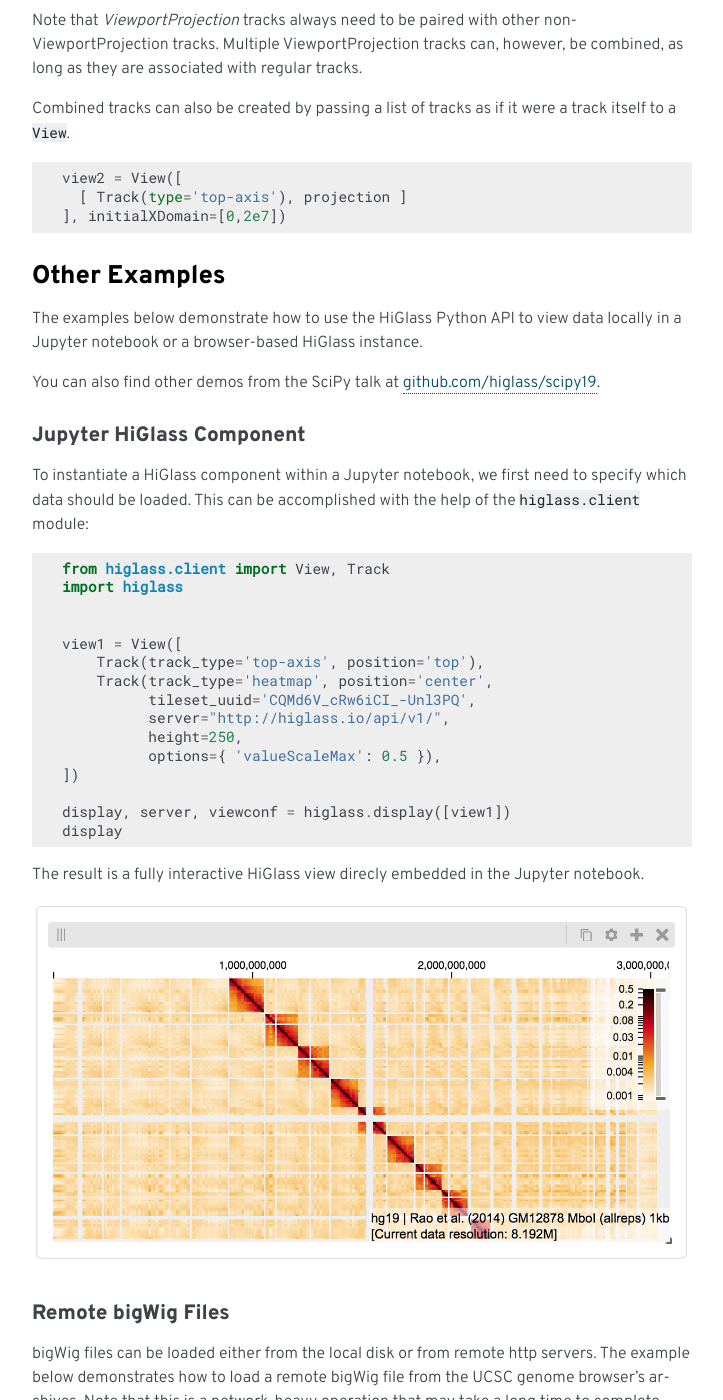
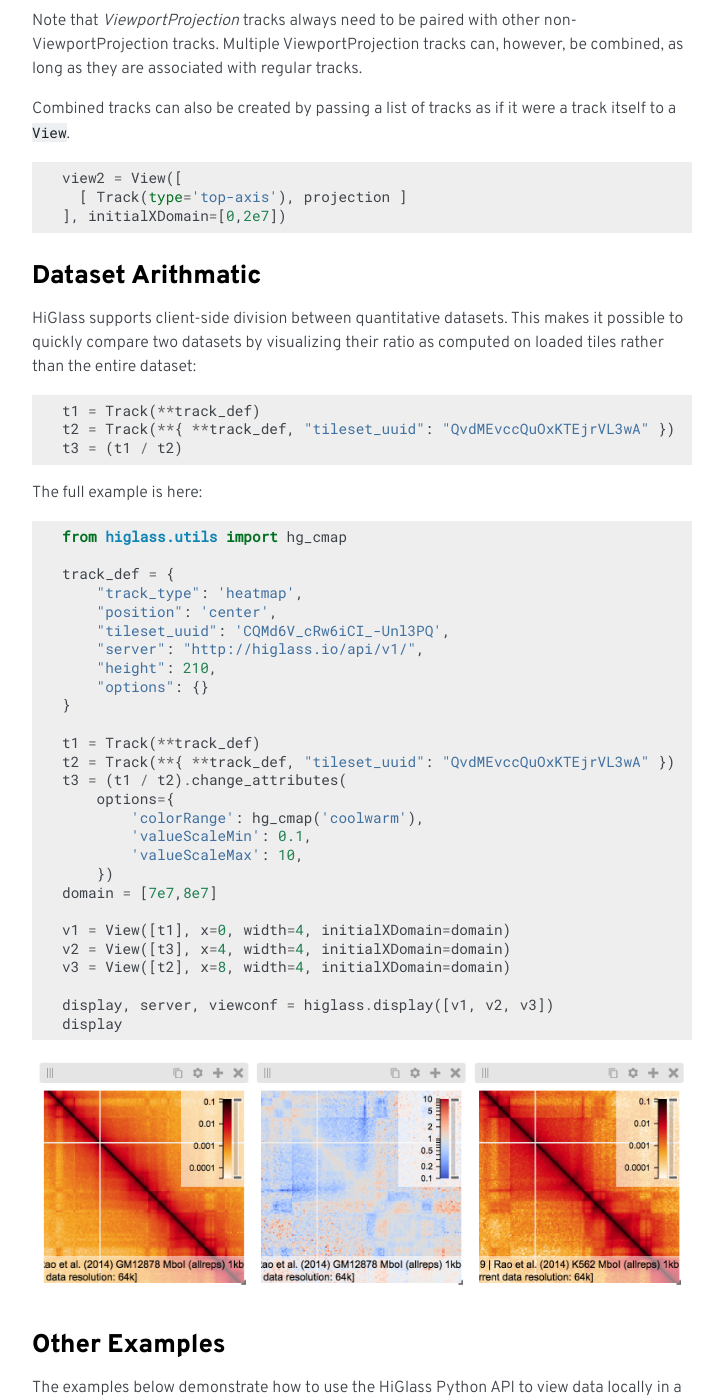
Before and after one commit to higlass/higlass-python, a Sphinx documentation site: the page built from docs/getting_started.rst, in a window 1280 px wide and 1400 px high, scrolled down 2685 px. Shown: the whole window, without its empty margins (388-1111 px from the left). Built offline with Sphinx 7.4.7, drawn with Linux system fonts in a browser that asks for light colours; formulas are drawn with MathJax 3.

Commit message:
Updated the docs

```diff
--- a/docs/getting_started.rst
+++ b/docs/getting_started.rst
@@ -160,6 +160,55 @@ as if it were a track itself to a ``View``.
     view2 = View([
       [ Track(type='top-axis'), projection ]
     ], initialXDomain=[0,2e7])
+
+Dataset Arithmatic
+-------------------
+
+HiGlass supports client-side division between quantitative datasets. This makes it possible
+to quickly compare two datasets by visualizing their ratio as computed on loaded tiles
+rather than the entire dataset:
+
+.. code-block:: python
+
+    t1 = Track(**track_def)
+    t2 = Track(**{ **track_def, "tileset_uuid": "QvdMEvccQuOxKTEjrVL3wA" })
+    t3 = (t1 / t2)
+
+The full example is here:
+
+.. code-block:: python
+
+  from higlass.utils import hg_cmap
+
+  track_def = {
+      "track_type": 'heatmap',
+      "position": 'center',
+      "tileset_uuid": 'CQMd6V_cRw6iCI_-Unl3PQ',
+      "server": "http://higlass.io/api/v1/",
+      "height": 210,
+      "options": {}
+  }
+
+  t1 = Track(**track_def)
+  t2 = Track(**{ **track_def, "tileset_uuid": "QvdMEvccQuOxKTEjrVL3wA" })
+  t3 = (t1 / t2).change_attributes(
+      options={
+          'colorRange': hg_cmap('coolwarm'),
+          'valueScaleMin': 0.1,
+          'valueScaleMax': 10,
+      })
+  domain = [7e7,8e7]
+
+  v1 = View([t1], x=0, width=4, initialXDomain=domain)
+  v2 = View([t3], x=4, width=4, initialXDomain=domain)
+  v3 = View([t2], x=8, width=4, initialXDomain=domain)
+
+  display, server, viewconf = higlass.display([v1, v2, v3])
+  display
+
+.. image:: img/divided-by-track.png
+
+
 
 Other Examples
 --------------
```
Also changed, not shown: docs/img/divided-by-track.png (added), 1 other file.
